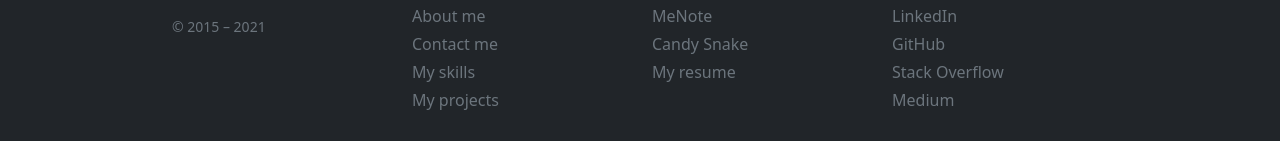
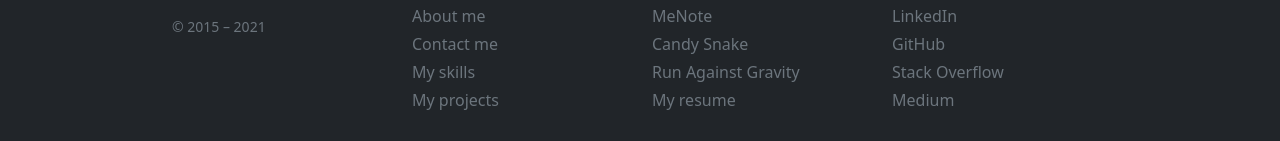
Before and after one commit to elnoor/noorr.net, a React (Create React App) app: page / in a window 1280 px wide. Shown: the part 702-843 px from the top of the page. Built offline with nearby package versions, Linux system fonts and the light colour scheme.

Commit message:
rungame on footer

```diff
--- a/src/components/_Others/Layout/Layout.js
+++ b/src/components/_Others/Layout/Layout.js
@@ -128,6 +128,16 @@ function Footer() {
             <li className="mb-1">
               <a
                 className="link-secondary text-decoration-none"
+                href="/RunGame"
+                target="_blank"
+                rel="noreferrer"
+              >
+                Run Against Gravity
+              </a>
+            </li>
+            <li className="mb-1">
+              <a
+                className="link-secondary text-decoration-none"
                 href="/Elnur_Mammadli_Resume.pdf"
                 target="_blank"
                 rel="noreferrer"
```
